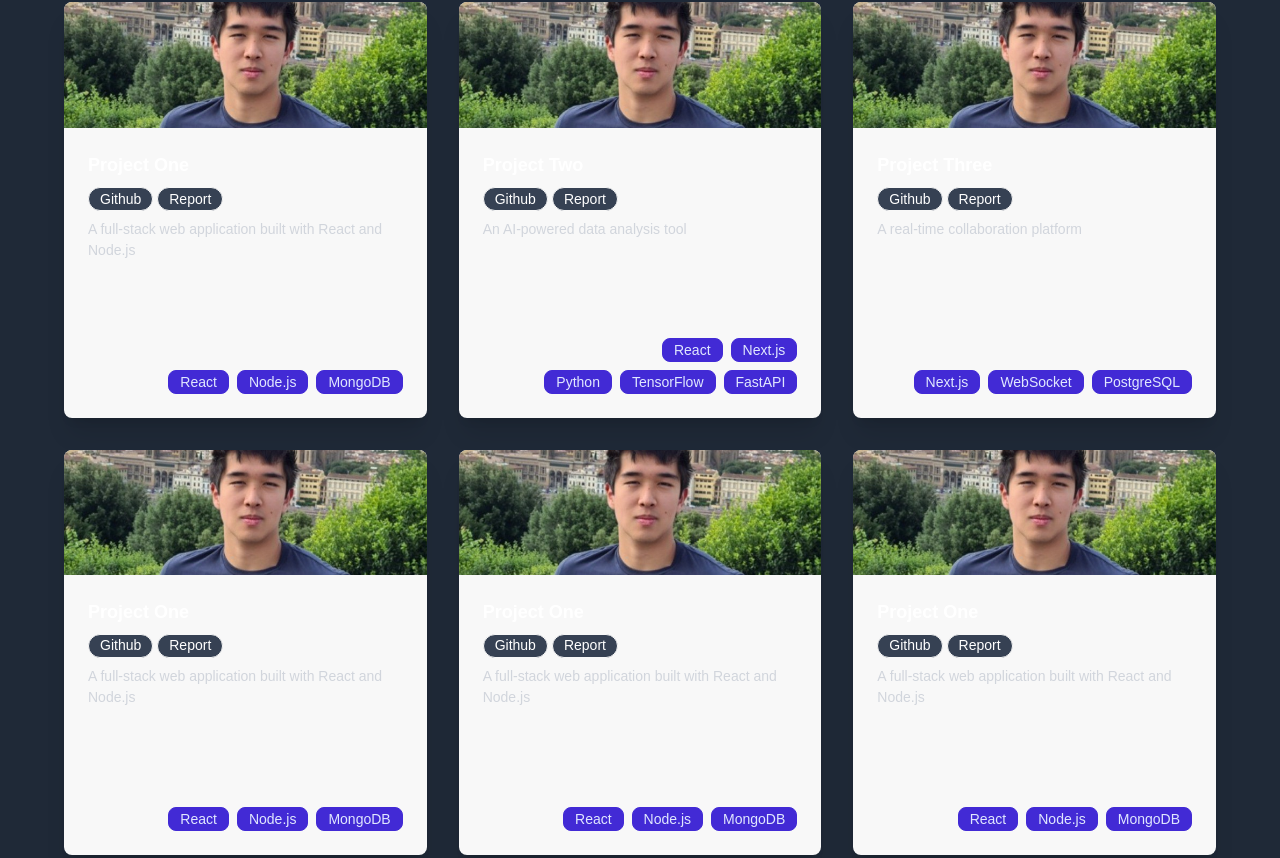
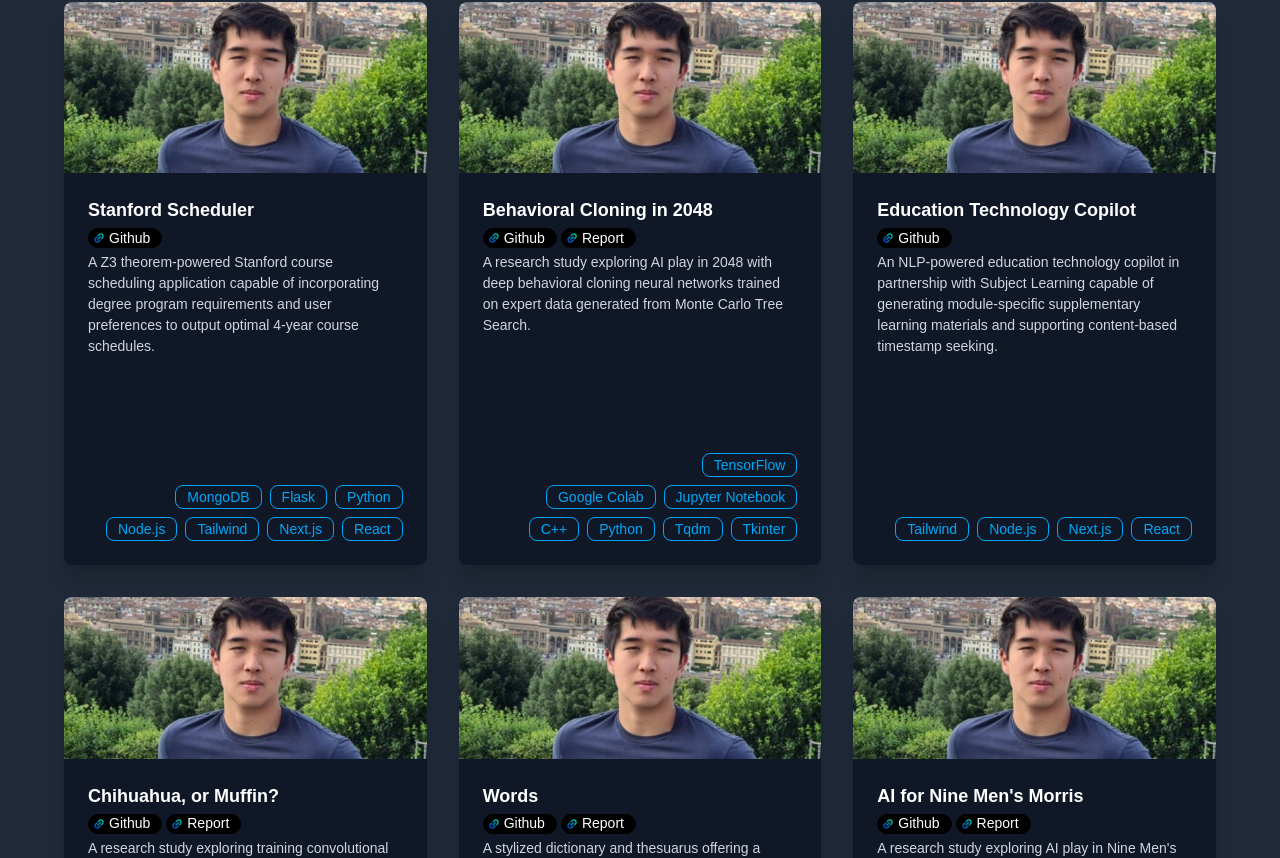
Before and after one commit to EricCui2005/ericcui-2, a Next.js app: page / in a window 1280 px wide. Shown: the part 1382-2240 px from the top of the page. Built offline with nearby package versions, Linux system fonts and the light colour scheme.

Commit message:
Basic project population

```diff
--- a/src/app/components/ProjectsSection.tsx
+++ b/src/app/components/ProjectsSection.tsx
@@ -16,104 +16,125 @@ type Project = {
 const ProjectsSection = () => {
   const projects: Project[] = [
     {
-      title: "Project One",
-      description: "A full-stack web application built with React and Node.js",
-      technologies: ["React", "Node.js", "MongoDB"],
+      title: "Stanford Scheduler",
+      description:
+        "A Z3 theorem-powered Stanford course scheduling application capable of incorporating degree program requirements and user preferences to output optimal 4-year course schedules.",
+      technologies: [
+        "Node.js",
+        "Tailwind",
+        "Next.js",
+        "React",
+        "MongoDB",
+        "Flask",
+        "Python",
+      ],
       link: "#",
       image: "/Eric.jpeg",
       links: [
         {
           name: "Github",
-          link: "https://github.com/EricCui2005",
-        },
-        {
-          name: "Report",
-          link: "https://github.com/EricCui2005",
+          link: "https://github.com/ChapSpace/CourseConstrainSolverBackend",
         },
       ],
     },
     {
-      title: "Project Two",
-      description: "An AI-powered data analysis tool",
-      technologies: ["Python", "TensorFlow", "FastAPI", "React", "Next.js"],
+      title: "Behavioral Cloning in 2048",
+      description:
+        "A research study exploring AI play in 2048 with deep behavioral cloning neural networks trained on expert data generated from Monte Carlo Tree Search.",
+      technologies: [
+        "C++",
+        "Python",
+        "Tqdm",
+        "Tkinter",
+        "Google Colab",
+        "Jupyter Notebook",
+        "TensorFlow",
+      ],
       link: "#",
       image: "/Eric.jpeg",
       links: [
         {
           name: "Github",
-          link: "https://github.com/EricCui2005",
+          link: "https://github.com/EricCui2005/2048",
         },
         {
           name: "Report",
-          link: "https://github.com/EricCui2005",
+          link: "https://drive.google.com/file/d/1O7x6gZ0GiAALIRFp8dv8l2TGeE0QlWSU/view?pli=1",
         },
       ],
     },
     {
-      title: "Project Three",
-      description: "A real-time collaboration platform",
-      technologies: ["Next.js", "WebSocket", "PostgreSQL"],
+      title: "Education Technology Copilot",
+      description:
+        "An NLP-powered education technology copilot in partnership with Subject Learning capable of generating module-specific supplementary learning materials and supporting content-based timestamp seeking.",
+      technologies: ["Tailwind", "Node.js", "Next.js", "React"],
       link: "#",
       image: "/Eric.jpeg",
       links: [
         {
           name: "Github",
-          link: "https://github.com/EricCui2005",
-        },
-        {
-          name: "Report",
-          link: "https://github.com/EricCui2005",
+          link: "https://github.com/EricCui2005/subject-sandbox",
         },
       ],
     },
     {
-      title: "Project One",
-      description: "A full-stack web application built with React and Node.js",
-      technologies: ["React", "Node.js", "MongoDB"],
+      title: "Chihuahua, or Muffin?",
+      description:
+        "A research study exploring training convolutional neural networks to differentiate between muffin-esque chihuahuas and dog-like blueberry muffins.",
+      technologies: ["TensorFlow", "Python", "Google Colab"],
       link: "#",
       image: "/Eric.jpeg",
       links: [
         {
           name: "Github",
-          link: "https://github.com/EricCui2005",
+          link: "https://github.com/EricCui2005/Chuffin",
         },
         {
           name: "Report",
-          link: "https://github.com/EricCui2005",
+          link: "https://drive.google.com/file/d/1rj0hPTKIullq8Tfltbj2IXPIyfsg0rhr/view",
         },
       ],
     },
     {
-      title: "Project One",
-      description: "A full-stack web application built with React and Node.js",
-      technologies: ["React", "Node.js", "MongoDB"],
+      title: "Words",
+      description:
+        "A stylized dictionary and thesuarus offering a seamless all-in-one wordsmithing experience.",
+      technologies: [
+        "APIs",
+        "React",
+        "Next.js",
+        "Tailwind",
+        "Node.js",
+        "Vercel",
+      ],
       link: "#",
       image: "/Eric.jpeg",
       links: [
         {
           name: "Github",
-          link: "https://github.com/EricCui2005",
+          link: "https://github.com/EricCui2005/words",
         },
         {
           name: "Report",
-          link: "https://github.com/EricCui2005",
+          link: "https://words-drab.vercel.app/",
         },
       ],
     },
     {
-      title: "Project One",
-      description: "A full-stack web application built with React and Node.js",
-      technologies: ["React", "Node.js", "MongoDB"],
+      title: "AI for Nine Men's Morris",
+      description:
+        "A research study exploring AI play in Nine Men's Morris using recursive decision-making algorithms and custom game evaluation routines.",
+      technologies: ["Replit", "Python", "Google Colab"],
       link: "#",
       image: "/Eric.jpeg",
       links: [
         {
           name: "Github",
-          link: "https://github.com/EricCui2005",
+          link: "https://github.com/EricCui2005/Nine-Mens-Morris",
         },
         {
           name: "Report",
-          link: "https://github.com/EricCui2005",
+          link: "https://drive.google.com/file/d/1DelBpF1LLmoTEyKdarjO7lrHgJN2c7Z7/view",
         },
       ],
     },
@@ -127,8 +148,11 @@ const ProjectsSection = () => {
         </h2>
         <div className="grid grid-cols-1 md:grid-cols-2 lg:grid-cols-3 gap-8 max-w-6xl mx-auto">
           {projects.map((project, index) => (
-            <div key={index} className="card h-full bg-base-200 shadow-xl">
-              <figure className="relative h-48">
+            <div
+              key={index}
+              className="bg-gray-900 card h-full bg-base-200 shadow-xl"
+            >
+              <figure className="relative h-48 md:h-56 lg:h-64">
                 <Image
                   src={project.image}
                   alt={project.title}
@@ -137,24 +161,38 @@ const ProjectsSection = () => {
                 />
               </figure>
               <div className="card-body flex flex-col h-full">
+                <div className="flex flex-col gap-1">
                   <h3 className="card-title text-white">{project.title}</h3>
-                <div className="h-6 flex flex-wrap gap-1">
+                  <div className="h-5 flex flex-wrap gap-1">
                     {project.links.map((link, index) => (
                       <a
                         href={link.link}
                         key={index}
-                      className="badge bg-gray-700 text-white rounded-xl"
+                        target="_blank"
+                        rel="noopener noreferrer"
+                        className="badge h-5 bg-black border-black text-white rounded-xl flex items-center gap-1 pl-1"
                       >
+                        <Image
+                          src="/link.png"
+                          alt="Link"
+                          width={12}
+                          height={12}
+                          className="w-3 h-3"
+                        />
                         {link.name}
                       </a>
                     ))}
                   </div>
                   <p className="text-gray-300">{project.description}</p>
+                </div>
                 <div className="flex-grow"></div>
                 <div className="w-full mt-4">
                   <div className="flex flex-wrap-reverse justify-end gap-2">
                     {project.technologies.map((tech, techIndex) => (
-                      <div key={techIndex} className="badge badge-primary">
+                      <div
+                        key={techIndex}
+                        className="badge bg-transparent border-sky-500 badge-primary text-sky-500"
+                      >
                         {tech}
                       </div>
                     ))}
```
Also changed, not shown: public/link.png (added). Lines whose indentation alone changed are shown as unchanged.
